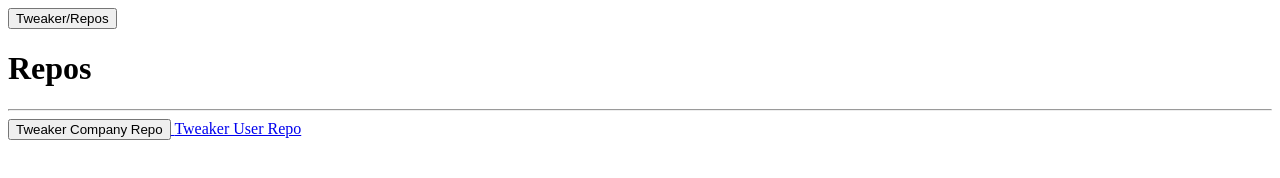
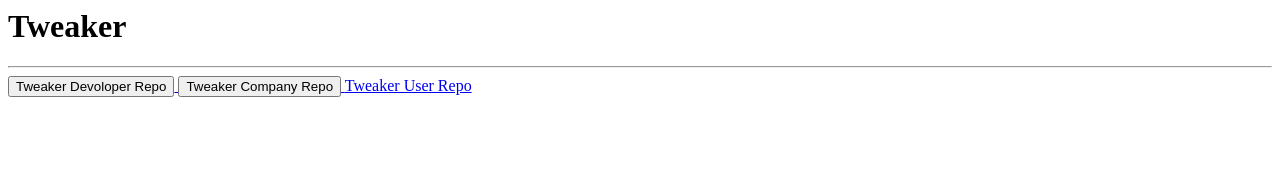
Before and after one commit to xTGuy/Tweaker, a plain HTML site: page index.html in a window 1280 px wide. Drawn offline with Linux system fonts and the light colour scheme.

Commit message:
Update and rename repo-selector.html to index.html

```diff
--- a/repo-selector.html
+++ b/index.html
@@ -1,26 +1,22 @@
 <html>
   <body>
-    <a href="index.html">
-      <button>
-        Tweaker/Repos
-      </button>
     </a>
     <h1>
-      Repos
+      Tweaker
     </h1>
     <hr>
     <div>
-      <a href="https://scramble.glide.page/dl/TDR>
+      <a href="TDR.html">
       <button>
         Tweaker Devoloper Repo
       </button>
     </a>
-    <a href="https://scramble.glide.page/dl/TCR>
+    <a href="TCR.html">
       <button>
         Tweaker Company Repo
       </button>
     </a>
-    <a href="https://scramble.glide.page/dl/TUR>
+    <a href="TUR.html>
       <button>
         Tweaker User Repo
       </button>
```
